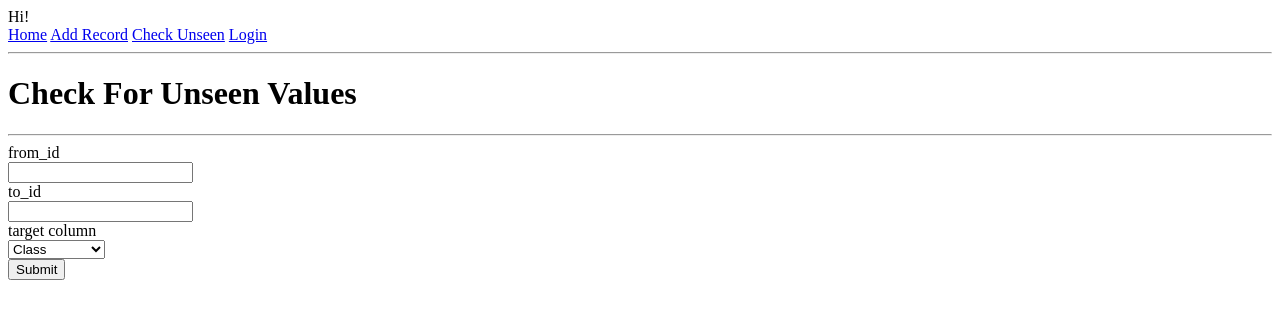
After one commit to ziikki/Flask_SQLAlchemy_data_query, a Flask app: page /unseen in a window 1280 px wide. The commit adds this page. Shown: the top 319 px of the page. Run offline with Flask 2, Linux system fonts and the light colour scheme.

Commit message:
add check for unseen values

```diff
--- a/megapp/models.py
+++ b/megapp/models.py
@@ -47,6 +47,9 @@ class CancerData(db.Model):
     breast_quad = db.Column(db.String(10))
     irradiat = db.Column(db.String(10))
 
+    @staticmethod
+    def get_cols():
+        return ['Class','age','menopause','tumor_size','inv_nodes','node_caps','deg_malig','breast','breast_quad','irradiat']
 
     def to_str(self):
         return '[Class]  {},  [age]  {},  [menopause]  {},  [tumor_size]  {},  [inv_nodes]  {},  [node_caps]  {},  [deg_malig]  {},  [breast]  {},  [breast_quad]  {},  [irradiat] {}'.format(self.Class, self.age, self.menopause, self.tumor_size, self.inv_nodes, self.node_caps, self.deg_malig, self.breast, self.breast_quad, self.irradiat)
--- a/megapp/routes.py
+++ b/megapp/routes.py
@@ -7,6 +7,7 @@ from megapp.models import User, CancerData
 from flask import request
 from werkzeug.urls import url_parse
 from sqlalchemy import and_
+import json
 
 @app.route('/')
 @app.route('/index')
@@ -59,11 +60,18 @@ def register():
 @app.route('/add', methods = ['GET', 'POST'])
 def add():
     if request.method == 'POST':
-        if not request.form['age'] or not request.form['menopause']:
+        if all(request.form.values()):
             new_entry = CancerData(Class = request.form['Class'],
                                    age = request.form['age'],
                                    menopause = request.form['menopause'],
-                                   tumor_size =request.form['tumor_size'])
+                                   tumor_size = request.form['tumor_size'],
+                                   inv_nodes = request.form['inv_nodes'],
+                                   node_caps = request.form['node_caps'],
+                                   deg_malig = request.form['deg_malig'],
+                                   breast = request.form['breast'],
+                                   breast_quad = request.form['breast_quad'],
+                                   irradiat = request.form['irradiat']
+            )
             print(new_entry.to_str())
             db.session.add(new_entry)
             db.session.flush()
@@ -71,6 +79,8 @@ def add():
             flash('new entry created. id: {}'.format(new_entry.id))
             db.session.commit()
             return redirect(url_for('index'))
+        else:
+            flash("missing values")
     return render_template('add.html')
 
 @app.route('/add_json', methods = ['GET','POST'])
@@ -83,8 +93,10 @@ def add_json():
 
 @app.route('/delete/<int:id>', methods = ['GET'])
 def delete(id):
-    if CancerData.query.filter_by(id=id).first():
-
+    entry = CancerData.query.filter_by(id=id).first()
+    if entry:
+        db.session.delete(entry)
+        db.session.commit()
         flash('id {} deleted'.format(id))
     else:
         flash('invalid id: {}, failed to delete'.format(id))
@@ -115,6 +127,67 @@ def find_value(column,value):
     return render_template('data.html', title='Query result by {}'.format(column), query_result=entries)
 
 
+@app.route('/unseen', methods = ['GET','POST'])
+def unseen():
+    if request.method == 'POST':
+        if all([request.form['from'] ,request.form['to'] ,request.form['t_col'] ]):
+            args = { "from" : request.form['from'] ,
+                     "to" : request.form['to'],
+                     "target_column" : request.form['t_col'] }
+            return redirect(url_for('modify_unseen', data = json.dumps(args)))
+    columns = CancerData.get_cols()
+    return render_template("unseen.html", title="Check for Unseen", cols = columns)
+
+@app.route('/unseen/<data>', methods=['GET','POST'])
+def modify_unseen(data):
+    args = json.loads(data)
+    result = check_unseen(args['from'],args['to'], args['target_column'])
+    if request.method == 'POST':
+        result = check_unseen(args['from'],args['to'], args['target_column'])
+        if all(request.form.values()) and request.form['btn']=='Modify':
+            # modify values
+            t_col = getattr(CancerData, args['target_column'])
+            old_val = request.form['formID']
+            new_val = request.form['new']
+
+            db.session.query(CancerData).filter(t_col==old_val).update({t_col:new_val})
+            print(db.session.new)
+            db.session.commit()
+            flash("I get that {} to {}".format(request.form['formID'], request.form['new']))
+    return render_template("modify_unseen.html", title="Unseen Values", result=result)
+
+def check_unseen(_from, _to , target_column):
+    existing_values = to_list(
+        db.session.query(getattr(CancerData, target_column))
+        .filter( CancerData.id < _from)
+        .distinct().all()
+    )
+    recent_values = to_list(
+        db.session.query(getattr(CancerData, target_column))
+        .filter(and_(CancerData.id >= _from, CancerData.id < _to))
+        .distinct().all()
+    )
+    new_values = [value for value in recent_values if value not in existing_values]
+    result = {
+        "from":_from,
+        "to":_to,
+        "target":target_column,
+        "new_values":new_values,
+        "existing_values":existing_values
+        #"recent_values":to_str(recent_values)
+    }
+    return result
+
+def to_list(values):
+    return [value[0] for value in values]
+
+def to_str(values, _for='values'):
+    #TODO: newline
+    return ' '.join(values)
+
+
+
+
 @app.route('/neverseenbefore/',methods=['POST'])
 def find_new():
     args = request.get_json()
@@ -122,29 +195,15 @@ def find_new():
     frange = args['filter_range']
     target_column = args['target_column']
 
-    existing_values = to_list(
-        db.session.query(getattr(CancerData, target_column))
-        .filter( CancerData.id < frange[0])
-        .distinct().all()
-    )
-    recent_values = to_list(
-        db.session.query(getattr(CancerData, target_column))
-        .filter(and_(CancerData.id >= frange[0], CancerData.id < frange[1]))
-        .distinct().all()
-    )
-    new_values = [value for value in recent_values if value not in existing_values]
-    result = {
-        "range":frange,
-        "target":target_column,
-        "new_values":new_values,
-        "existing_values":to_str(existing_values)
-        #"recent_values":to_str(recent_values)
-    }
-    return render_template("update.html", title="UpdateValue", result=result)
+    result = check_unseen(frange, target_column)
+    # if not request.form['old']:
+    #     new_entry = CancerData(Class = request.form['Class'])
+    #     print(new_entry.to_str())
+    #     db.session.add(new_entry)
+    #     db.session.flush()
+    #     # de.session.new #view objects in the session
+    #     flash('new entry created. id: {}'.format(new_entry.id))
+    #     db.session.commit()
+    #     return redirect(url_for('index'))
 
-def to_list(values):
-    return [value[0] for value in values]
-
-def to_str(values, _for='values'):
-    #TODO: newline
-    return ' '.join(values)
+    return render_template("new_value.html", title="UpdateValue", result=result)
--- a/megapp/templates/.#update.html
+++ /dev/null
@@ -1 +0,0 @@
-Grandiose@Lynetta.local.13078
--- a/megapp/templates/add.html
+++ b/megapp/templates/add.html
@@ -1,7 +1,7 @@
 {% extends "base.html" %}
 
 {% block content %}
-<h1>Add</h1>
+<h1>Add Record</h1>
 <hr/>
 
 <form action = "{{ request.path }}" method = "post">
@@ -11,8 +11,8 @@
   <input type = "text" name = "age" placeholder = "10-19" /><br>
   <label for = "menopause">menopause</label><br>
   <input type = "text" name = "menopause" placeholder = "lt40"><br>
-  <label for = "tumor_size">tumor-size</label><br>
-  <textarea name = "tumor_size" placeholder = "5-9" /></textarea><br>
+  <label for = "tumor_size">tumor_size</label><br>
+  <input type = "text" name = "tumor_size" placeholder = "5-9" /><br>
   <label for = "inv_nodes"> inv_nodes </label><br>
   <input type = "text" name = "inv_nodes" placeholder = "0-2" /><br>
   <label for = "node_caps"> node_caps </label><br>
--- a/megapp/templates/base.html
+++ b/megapp/templates/base.html
@@ -16,6 +16,9 @@
     </div>
     <div>
       <a href="{{ url_for('index') }}">Home</a>
+      <a href="{{ url_for('add') }}">Add Record</a>
+      <a href="{{ url_for('unseen') }}">Check Unseen</a>
+
       {% if current_user.is_anonymous %}
       <a href="{{ url_for('login') }}">Login</a>
       {% else %}
--- /dev/null
+++ b/megapp/templates/unseen.html
@@ -0,0 +1,20 @@
+{% extends "base.html" %}
+
+{% block content %}
+<h1>Check For Unseen Values</h1>
+<hr/>
+
+<form action = "{{ request.path }}" method = "post">
+  <label for = "from">from_id</label><br>
+  <input type = "text" name = "from"/><br>
+  <label for = "to">to_id</label><br>
+  <input type = "text" name = "to" /><br>
+  <label for = "t_col">target column</label><br>
+  <select name = "t_col" >
+    {% for col in cols %}
+    <option>{{ col }}</option>
+    {% endfor %}
+  </select><br>
+  <input type = "submit" value = "Submit" />
+</form>
+{% endblock %}
```
Also changed, not shown: megapp/forms.py (+8 -1 lines), megapp/templates/modify_unseen.html (added, +39 -0 lines), megapp/templates/new_value.html (added, +32 -0 lines), megapp/templates/update.html (deleted, +0 -26 lines), 2 other files.
